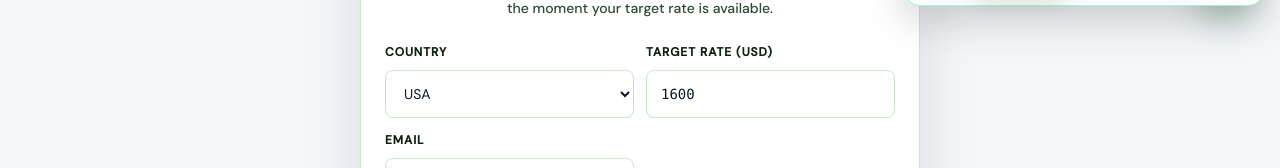
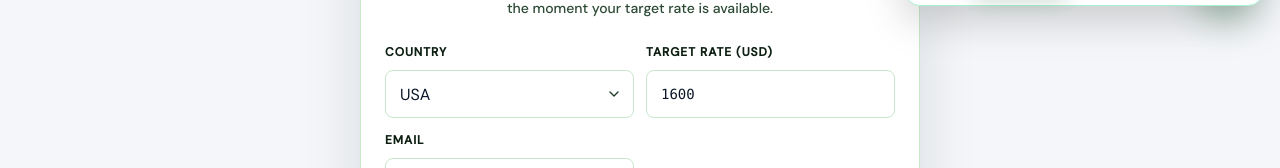
Before and after one commit to Chinenyeonukogu/SaveRateAfrica, a Next.js app: page /alerts in a window 1280 px wide. Shown: the part 770-938 px from the top of the page. Built offline with nearby package versions, Linux system fonts and the light colour scheme.

Commit message:
fix alert country select sizing in safari

```diff
--- a/components/AlertsForm.tsx
+++ b/components/AlertsForm.tsx
@@ -2,7 +2,7 @@
 
 import { useState } from "react";
 import { useRouter } from "next/navigation";
-import { Bell, BellRing } from "lucide-react";
+import { Bell, BellRing, ChevronDown } from "lucide-react";
 
 interface AlertsFormProps {
   variant?: "default" | "hero";
@@ -176,8 +176,9 @@ export function AlertsForm({ variant = "default" }: AlertsFormProps) {
                 <span className="block text-[12px] font-bold uppercase tracking-[0.08em] text-[#0d1f12]">
                   Country
                 </span>
+                <div className="relative w-full min-w-0">
                   <select
-                  className="alert-input min-h-12 w-full min-w-0 rounded-[8px] border border-[#c8e6c9] bg-white px-[14px] py-[11px] outline-none"
+                    className="alert-input h-12 w-full min-w-0 appearance-none rounded-[8px] border border-[#c8e6c9] bg-white px-[14px] py-0 pr-10 text-[16px] leading-[48px] outline-none [-moz-appearance:none] [-webkit-appearance:none]"
                     value={country}
                     onChange={(event) => setCountry(event.target.value as AlertCountry)}
                   >
@@ -185,6 +186,11 @@ export function AlertsForm({ variant = "default" }: AlertsFormProps) {
                     <option value="Canada">Canada</option>
                     <option value="UK">UK</option>
                   </select>
+                  <ChevronDown
+                    aria-hidden="true"
+                    className="pointer-events-none absolute right-3 top-1/2 h-4 w-4 -translate-y-1/2 text-[#1e3d28]"
+                  />
+                </div>
               </label>
 
               <label className="min-w-0 space-y-2 min-[600px]:text-sm">
```
Lines whose indentation alone changed are shown as unchanged.
